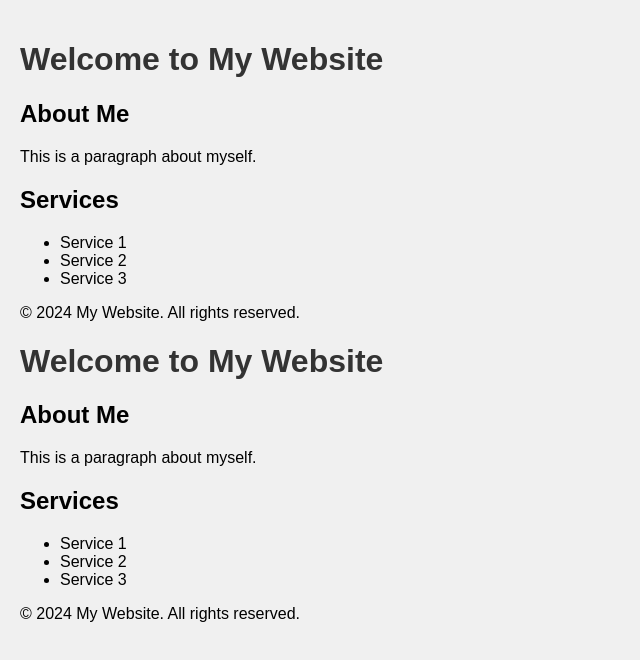
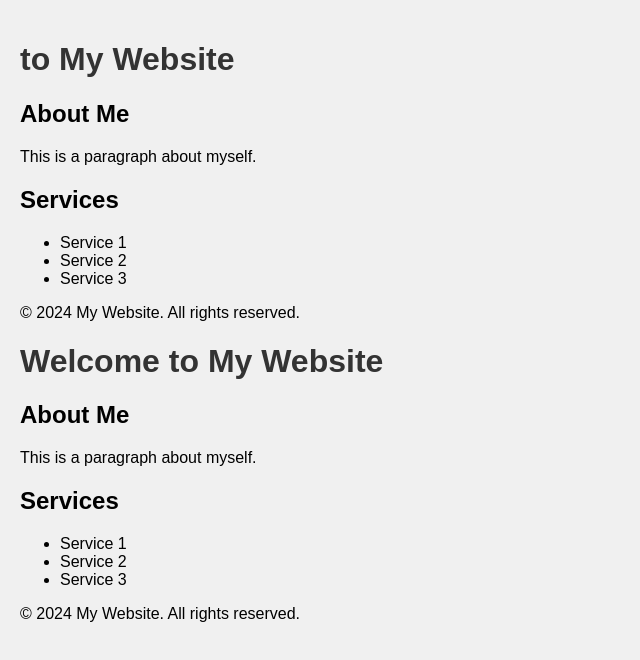
Before and after one commit to maxinerosales12/midterm, a plain HTML site: page index.html in a window 1280 px wide. Shown: the whole page, without its empty margins (0-640 px from the left). Drawn offline with Linux system fonts and the light colour scheme.

Commit message:
Update index.html

```diff
--- a/index.html
+++ b/index.html
@@ -8,7 +8,7 @@
 </head>
 <body>
     <header>
-        <h1>Welcome to My Website</h1>
+        <h1>to My Website</h1>
     </header>
     <main>
         <section>
```
